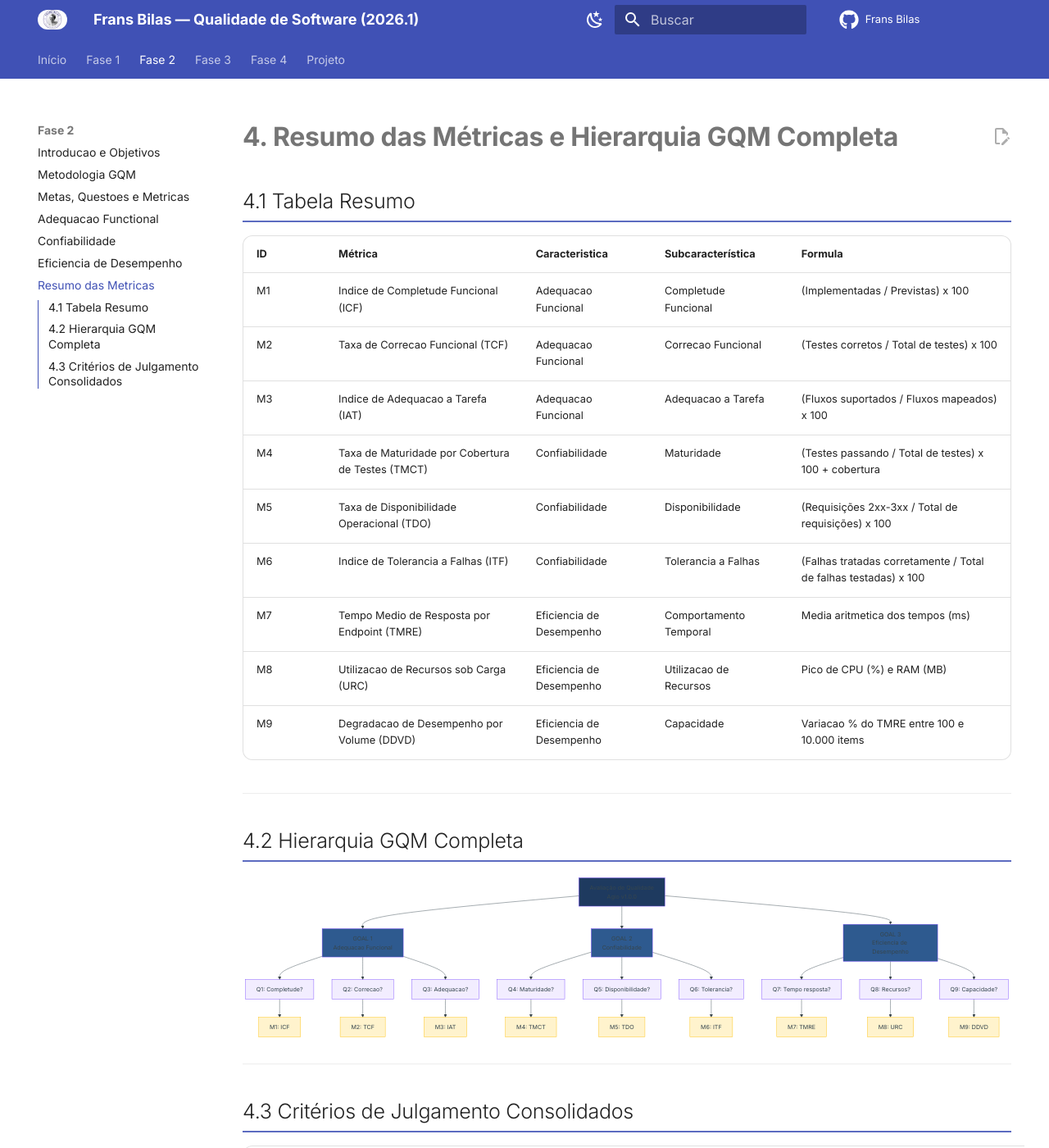
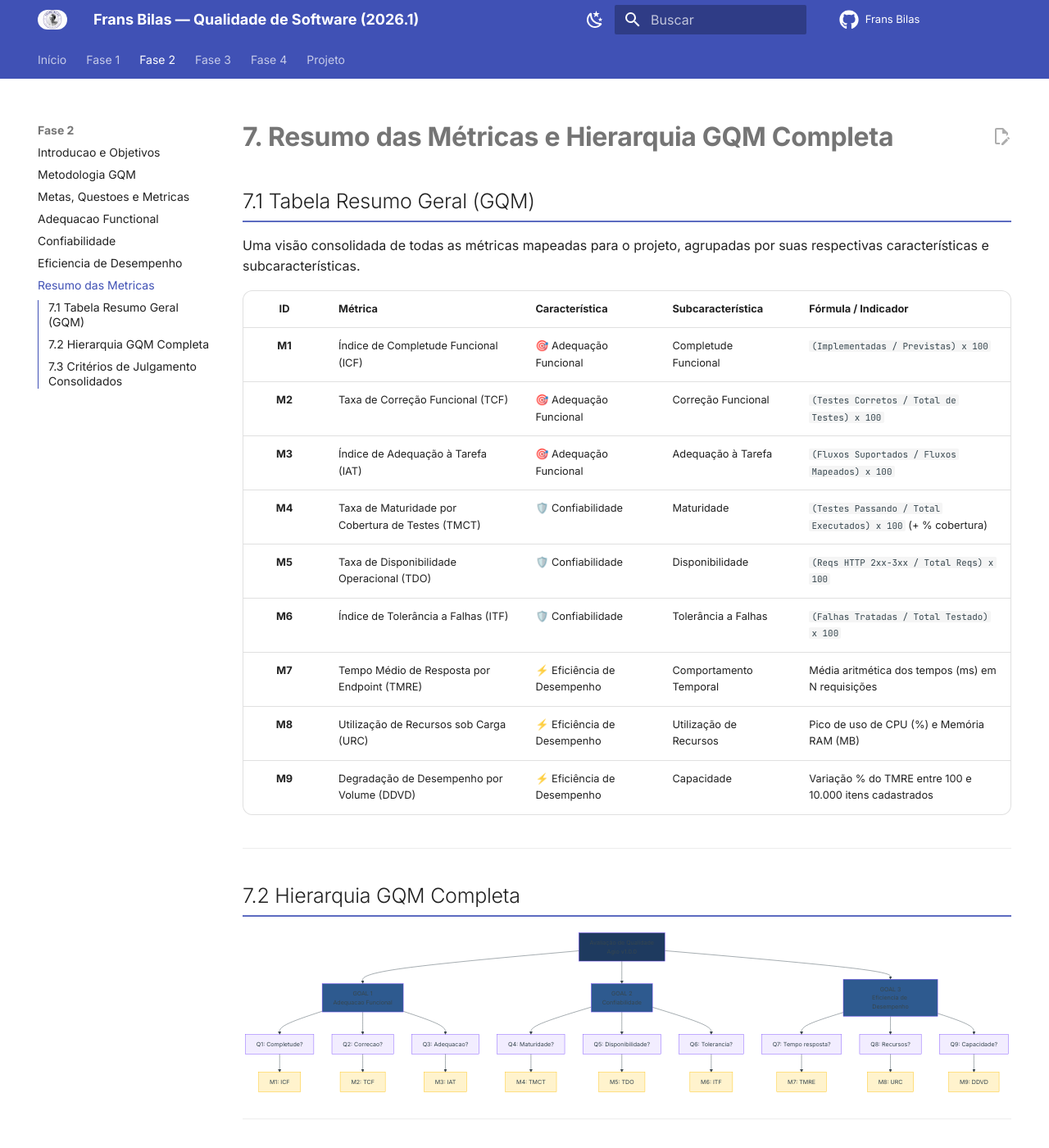
Before and after one commit to FCTE-Qualidade-de-Software-1/2026-1_T01_FRANS_BILAS, an MkDocs documentation site: the page built from docs/fase2/resumo_metricas.md, in a window 1280 px wide and 1400 px high. Shown: the whole window at 82% size. Built offline with MkDocs 1.6.1 and Material for MkDocs 9.7.7, drawn with Linux system fonts in a browser that asks for light colours; comment, search, counter and statistics services are not loaded; some of the changed text lies outside the part shown.

Commit message:
docs(fase2): padroniza a tabela resumo geral de metricas

````diff
--- a/docs/fase2/resumo_metricas.md
+++ b/docs/fase2/resumo_metricas.md
@@ -1,22 +1,24 @@
-# 4. Resumo das Métricas e Hierarquia GQM Completa
+# 7. Resumo das Métricas e Hierarquia GQM Completa
 
-## 4.1 Tabela Resumo
+## 7.1 Tabela Resumo Geral (GQM)
 
-| ID | Métrica | Caracteristica | Subcaracterística | Formula |
-|---|---|---|---|---|
-| M1 | Indice de Completude Funcional (ICF) | Adequacao Funcional | Completude Funcional | (Implementadas / Previstas) x 100 |
-| M2 | Taxa de Correcao Funcional (TCF) | Adequacao Funcional | Correcao Funcional | (Testes corretos / Total de testes) x 100 |
-| M3 | Indice de Adequacao a Tarefa (IAT) | Adequacao Funcional | Adequacao a Tarefa | (Fluxos suportados / Fluxos mapeados) x 100 |
-| M4 | Taxa de Maturidade por Cobertura de Testes (TMCT) | Confiabilidade | Maturidade | (Testes passando / Total de testes) x 100 + cobertura |
-| M5 | Taxa de Disponibilidade Operacional (TDO) | Confiabilidade | Disponibilidade | (Requisições 2xx-3xx / Total de requisições) x 100 |
-| M6 | Indice de Tolerancia a Falhas (ITF) | Confiabilidade | Tolerancia a Falhas | (Falhas tratadas corretamente / Total de falhas testadas) x 100 |
-| M7 | Tempo Medio de Resposta por Endpoint (TMRE) | Eficiencia de Desempenho | Comportamento Temporal | Media aritmetica dos tempos (ms) |
-| M8 | Utilizacao de Recursos sob Carga (URC) | Eficiencia de Desempenho | Utilizacao de Recursos | Pico de CPU (%) e RAM (MB) |
-| M9 | Degradacao de Desempenho por Volume (DDVD) | Eficiencia de Desempenho | Capacidade | Variacao % do TMRE entre 100 e 10.000 items |
+Uma visão consolidada de todas as métricas mapeadas para o projeto, agrupadas por suas respectivas características e subcaracterísticas.
+
+| ID | Métrica | Característica | Subcaracterística | Fórmula / Indicador |
+| :---: | :--- | :--- | :--- | :--- |
+| **M1** | Índice de Completude Funcional (ICF) | 🎯 Adequação Funcional | Completude Funcional | `(Implementadas / Previstas) x 100` |
+| **M2** | Taxa de Correção Funcional (TCF) | 🎯 Adequação Funcional | Correção Funcional | `(Testes Corretos / Total de Testes) x 100` |
+| **M3** | Índice de Adequação à Tarefa (IAT) | 🎯 Adequação Funcional | Adequação à Tarefa | `(Fluxos Suportados / Fluxos Mapeados) x 100` |
+| **M4** | Taxa de Maturidade por Cobertura de Testes (TMCT) | 🛡️ Confiabilidade | Maturidade | `(Testes Passando / Total Executados) x 100` (+ % cobertura) |
+| **M5** | Taxa de Disponibilidade Operacional (TDO) | 🛡️ Confiabilidade | Disponibilidade | `(Reqs HTTP 2xx-3xx / Total Reqs) x 100` |
+| **M6** | Índice de Tolerância a Falhas (ITF) | 🛡️ Confiabilidade | Tolerância a Falhas | `(Falhas Tratadas / Total Testado) x 100` |
+| **M7** | Tempo Médio de Resposta por Endpoint (TMRE) | ⚡ Eficiência de Desempenho | Comportamento Temporal | Média aritmética dos tempos (ms) em N requisições |
+| **M8** | Utilização de Recursos sob Carga (URC) | ⚡ Eficiência de Desempenho | Utilização de Recursos | Pico de uso de CPU (%) e Memória RAM (MB) |
+| **M9** | Degradação de Desempenho por Volume (DDVD) | ⚡ Eficiência de Desempenho | Capacidade | Variação % do TMRE entre 100 e 10.000 itens cadastrados |
 
 ---
 
-## 4.2 Hierarquia GQM Completa
+## 7.2 Hierarquia GQM Completa
 
 ```mermaid
 graph TD
@@ -64,11 +66,13 @@ graph TD
 
 ---
 
-## 4.3 Critérios de Julgamento Consolidados
+## 7.3 Critérios de Julgamento Consolidados
 
-| Nivel | M1 (ICF) | M2 (TCF) | M3 (IAT) | M4 (TMCT) | M5 (TDO) | M6 (ITF) | M7 (TMRE) | M8-CPU (URC) | M8-RAM (URC) | M9 (DDVD) |
-|---|---|---|---|---|---|---|---|---|---|---|
-| Excelente | >= 90% | >= 95% | >= 90% | >= 90% pass + >= 70% cob | >= 99% | >= 90% | <= 500ms | <= 50% | <= 256MB | <= 20% |
-| Bom | 75-89% | 80-94% | 75-89% | 80-89% pass + 50-69% cob | 95-98,9% | 75-89% | 501-1000ms | 51-70% | 257-512MB | 21-50% |
-| Regular | 60-74% | 65-79% | 50-74% | 60-79% pass | 90-94,9% | 60-74% | 1001-2000ms | 71-85% | 513-768MB | 51-100% |
-| Insuficiente | < 60% | < 65% | < 50% | < 60% pass | < 90% | < 60% | > 2000ms | > 85% | > 768MB | > 100% |
+Esta matriz consolida as réguas de corte para cada um dos níveis de maturidade e aceitação das métricas definidas no projeto.
+
+| Nível | M1 (ICF) | M2 (TCF) | M3 (IAT) | M4 (TMCT) | M5 (TDO) | M6 (ITF) | M7 (TMRE) | M8-CPU (URC) | M8-RAM (URC) | M9 (DDVD) |
+| :--- | :---: | :---: | :---: | :--- | :---: | :---: | :---: | :---: | :---: | :---: |
+| 🟢 **Excelente** | ≥ 90% | ≥ 95% | ≥ 90% | ≥ 90% pass<br>+ ≥ 70% cob. | ≥ 99% | ≥ 90% | ≤ 500ms | ≤ 50% | ≤ 256MB | ≤ 20% |
+| 🔵 **Bom** | 75-89% | 80-94% | 75-89% | 80-89% pass<br>+ 50-69% cob. | 95-98,9% | 75-89% | 501-1000ms | 51-70% | 257-512MB | 21-50% |
+| 🟡 **Regular** | 60-74% | 65-79% | 50-74% | 60-79% pass | 90-94,9% | 60-74% | 1001-2000ms | 71-85% | 513-768MB | 51-100% |
+| 🔴 **Insuficiente** | < 60% | < 65% | < 50% | < 60% pass | < 90% | < 60% | > 2000ms | > 85% | > 768MB | > 100% |
````
